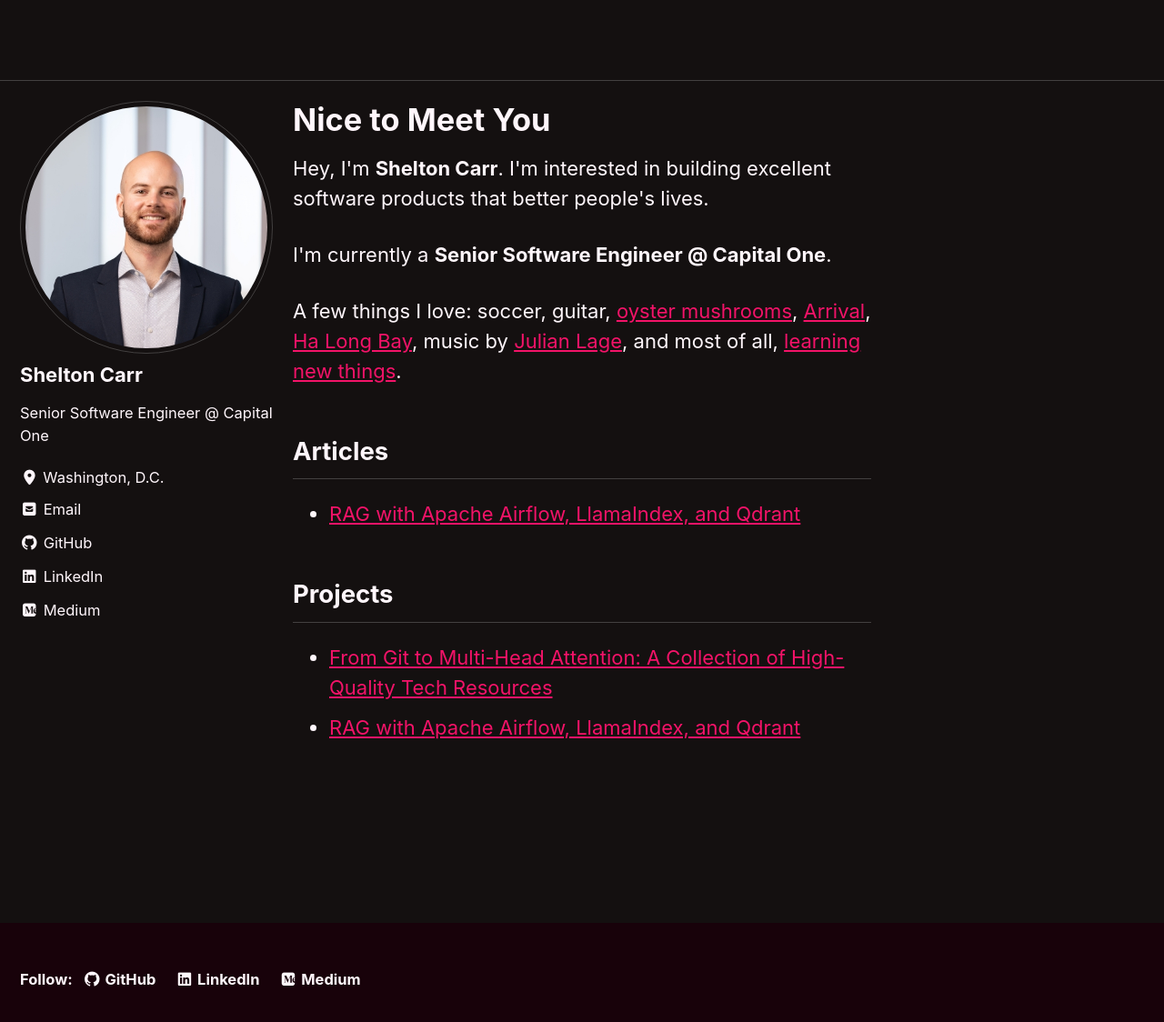
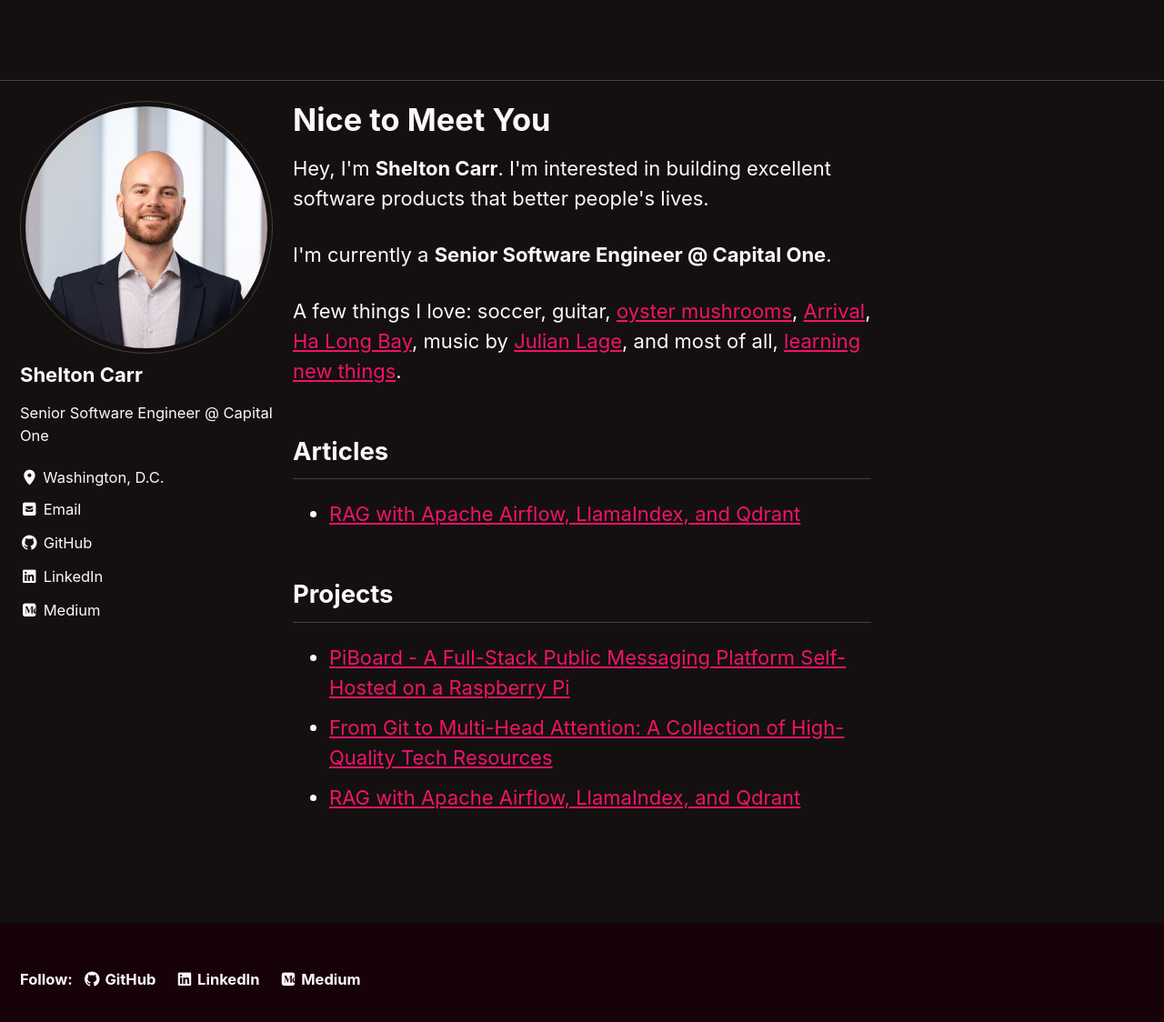
Before and after one commit to sheltoncarr/sheltoncarr.github.io, a Jekyll site: the page built from index.html, in a window 1280 px wide and 1147 px high. Shown: the top 1124 px of the window at 91% size. Built offline with Jekyll 4.4.1, drawn with Linux system fonts in a browser that asks for light colours; cached includes are drawn as plain includes; the list of posts is cut into pages by our own code.

Commit message:
Add PiBoard project

```diff
--- a/index.html
+++ b/index.html
@@ -23,6 +23,7 @@
 <section id="projects">
     <h2>Projects</h2>
     <ul>
+        <li><a href="https://github.com/sheltoncarr/raspberrypi_server">PiBoard - A Full-Stack Public Messaging Platform Self-Hosted on a Raspberry Pi</a></li>
         <li><a href="https://github.com/sheltoncarr/tech-resources">From Git to Multi-Head Attention: A Collection of High-Quality Tech Resources</a></li>
         <li><a href="https://github.com/sheltoncarr/rag_airflow_llamaindex_qdrant">RAG with Apache Airflow, LlamaIndex, and Qdrant</a></li>
     </ul>
```
